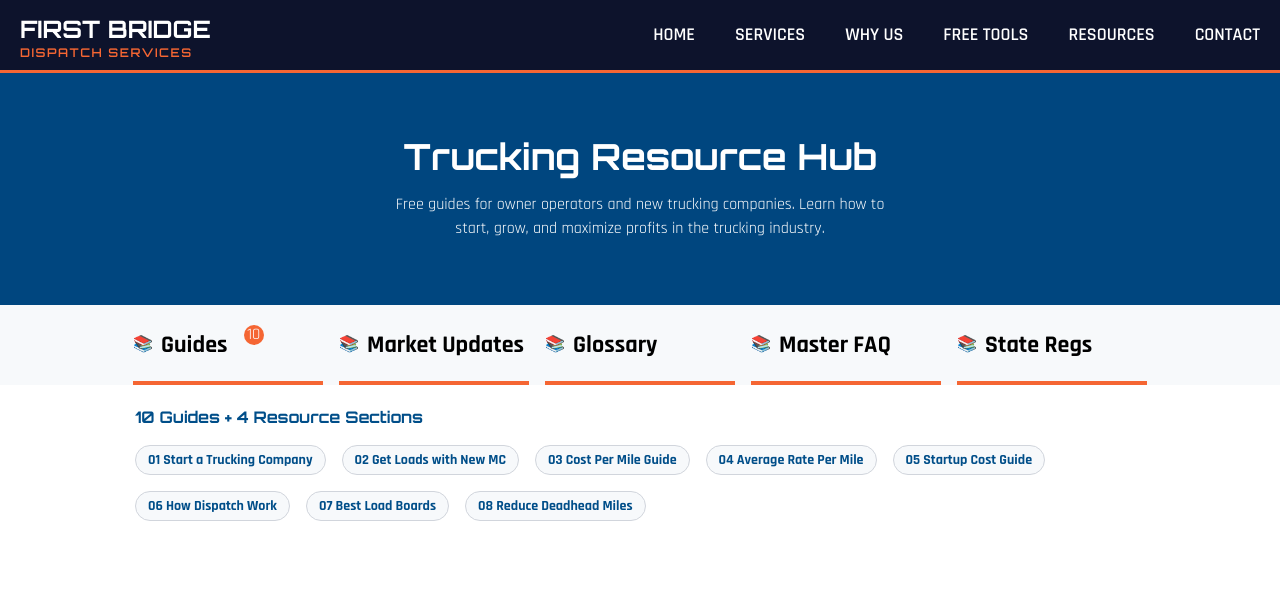
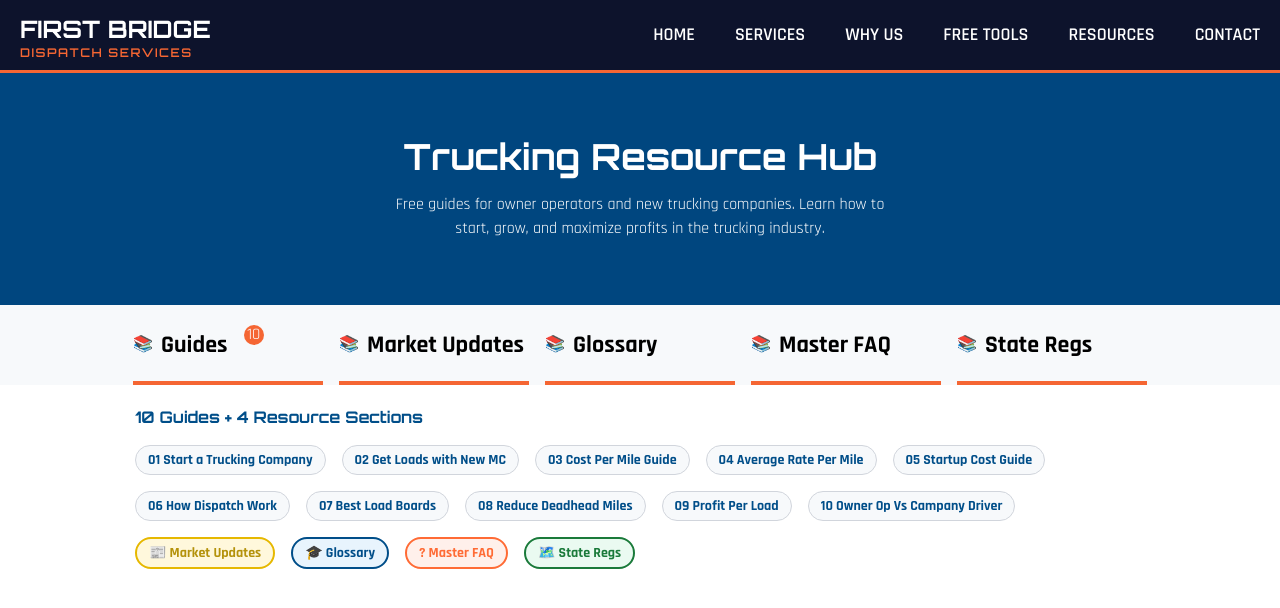
Before and after one commit to Fassam-Khan/firstbridgeus, a Next.js app: page /resources in a window 1280 px wide. Shown: the top 608 px of the page. Built offline with nearby package versions, Linux system fonts and the light colour scheme.

Commit message:
resources navlink complete

```diff
--- a/app/resources/page.jsx
+++ b/app/resources/page.jsx
@@ -349,6 +349,36 @@ max-h-[400px] overflow-y-auto z-50'>
                             <p className=' group-hover:text-white transition-all text-[#004e89] font-bold text-sm'>08 Reduce Deadhead Miles</p>
                         </div>
                         </a>
+                        {/* card  */}
+                        <a href=""><div className="group  hover:text-white transition-all hover:bg-[var(--primary-color)] rounded-full !py-1 !px-3 border border-gray-300 bg-[#f7f9fb] ">
+                            <p className=' group-hover:text-white transition-all text-[#004e89] font-bold text-sm'>09 Profit Per Load</p>
+                        </div>
+                        </a>
+                        {/* card  */}
+                        <a href=""><div className="group  hover:text-white transition-all hover:bg-[var(--primary-color)] rounded-full !py-1 !px-3 border border-gray-300 bg-[#f7f9fb] ">
+                            <p className=' group-hover:text-white transition-all text-[#004e89] font-bold text-sm'>10 Owner Op Vs Campany Driver</p>
+                        </div>
+                        </a>
+                        {/* card  */}
+                        <a href=""><div className="group   transition-all  rounded-full !py-1 !px-3 border-2 border-[#e6b800] bg-[#fff8dc] ">
+                            <p className=' transition-all text-[#b4920b] font-bold text-sm'>📰 Market Updates</p>
+                        </div>
+                        </a>
+                        {/* card  */}
+                        <a href=""><div className="group   transition-all  rounded-full !py-1 !px-3 border-2 border-[#004e89] bg-[#e8f4fd] ">
+                            <p className='  transition-all text-[#004e89] font-bold text-sm'>🎓 Glossary</p>
+                        </div>
+                        </a>
+                         {/* card  */}
+                         <a href=""><div className="group   transition-all  rounded-full !py-1 !px-3 border-2 border-[#ff6b35] bg-[#fff0eb] ">
+                            <p className='  transition-all text-[#ff6b35] font-bold text-sm'>? Master FAQ</p>
+                        </div>
+                        </a>
+                          {/* card  */}
+                          <a href=""><div className="group   transition-all  rounded-full !py-1 !px-3 border-2 border-[#1a7a3a] bg-[#eafaf1] ">
+                            <p className='  transition-all text-[#1a7a3a] font-bold text-sm'>🗺️ State Regs</p>
+                        </div>
+                        </a>
                     </div>
 
                 </div>
```
Lines whose indentation alone changed are shown as unchanged.
